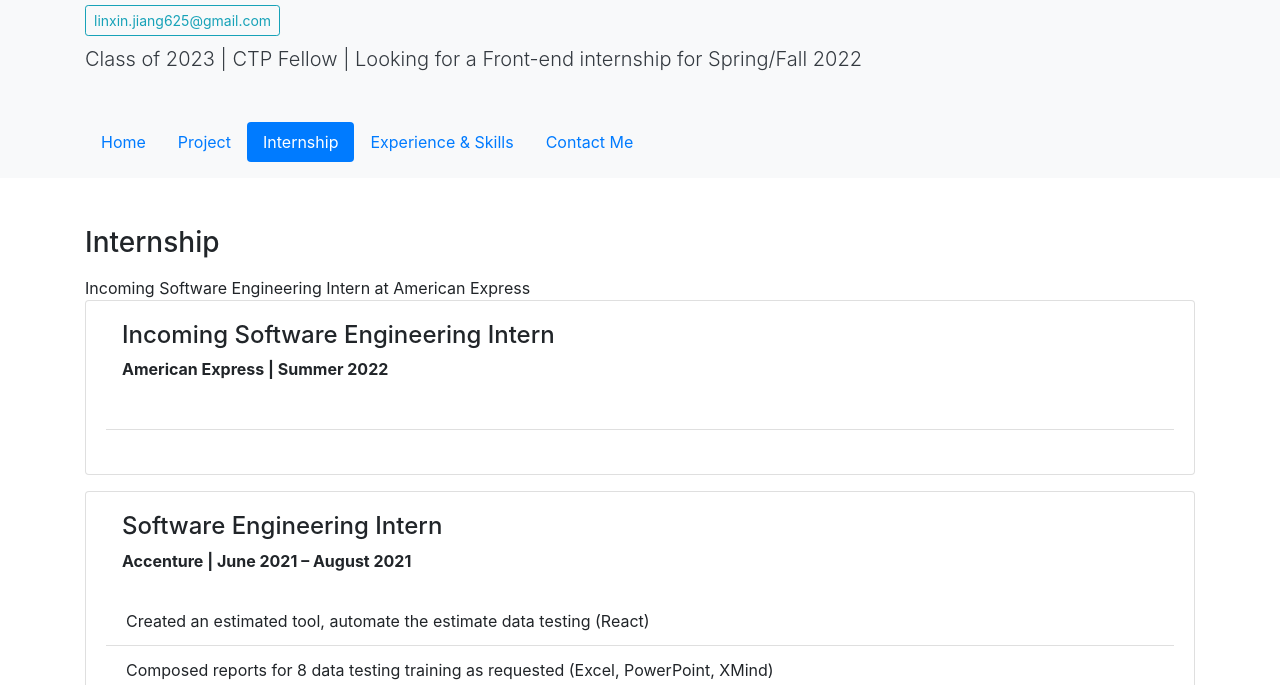
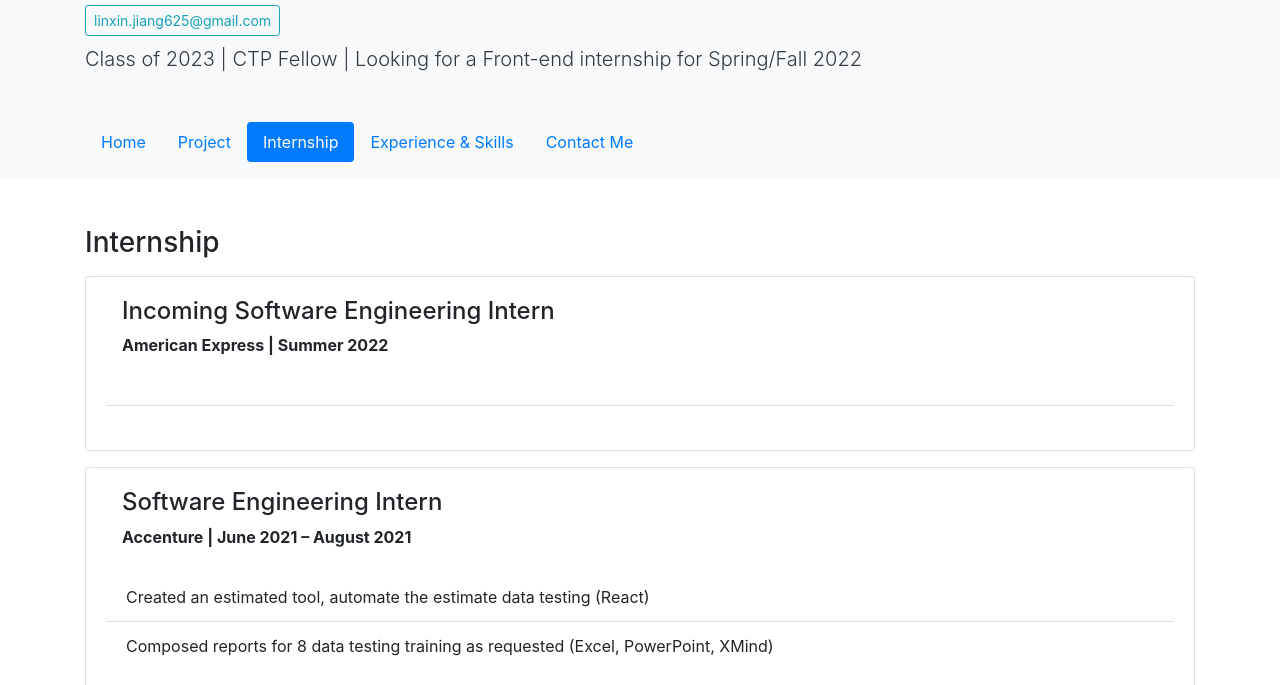
Before and after one commit to LinxinJiang/MyPortfolio, a plain HTML site: page internship.html in a window 1280 px wide. Shown: the part 115-800 px from the top of the page. Drawn offline with nearby package versions, Linux system fonts and the light colour scheme.

Commit message:
Update internship.html

```diff
--- a/internship.html
+++ b/internship.html
@@ -75,8 +75,6 @@
         <div class="row">
             <div class="col">
                 <h3 class="mb-3">Internship</h3>
-
-                Incoming Software Engineering Intern at American Express
 
                 <!-- Amex -->
                 <div class="card mb-3">
```
